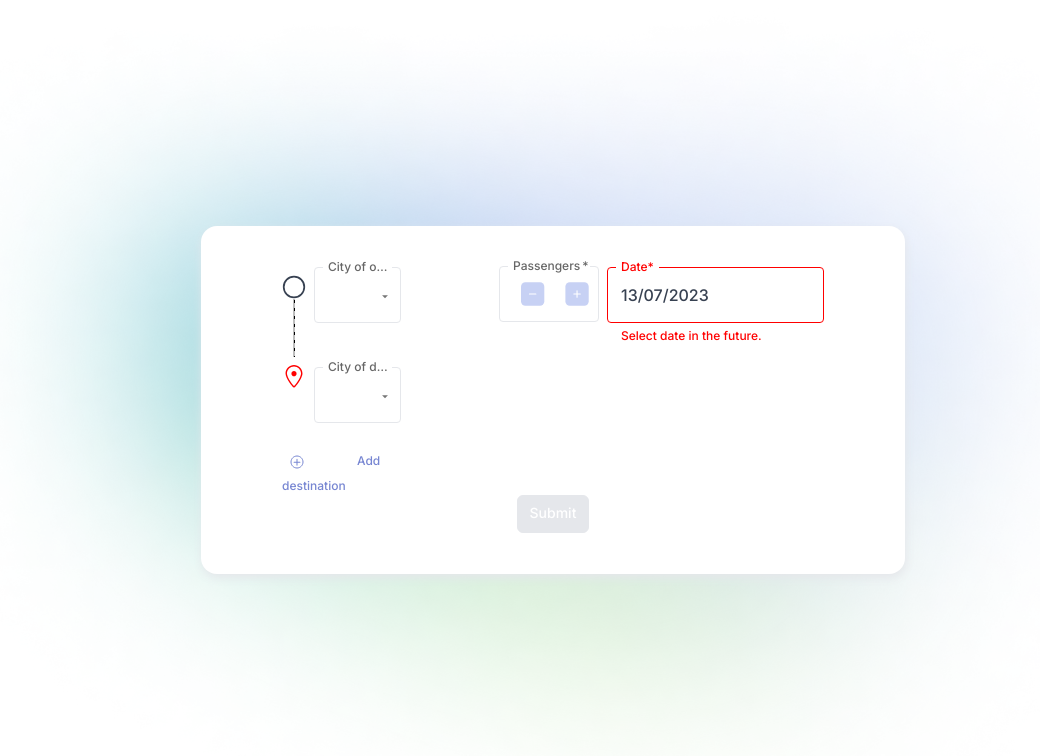
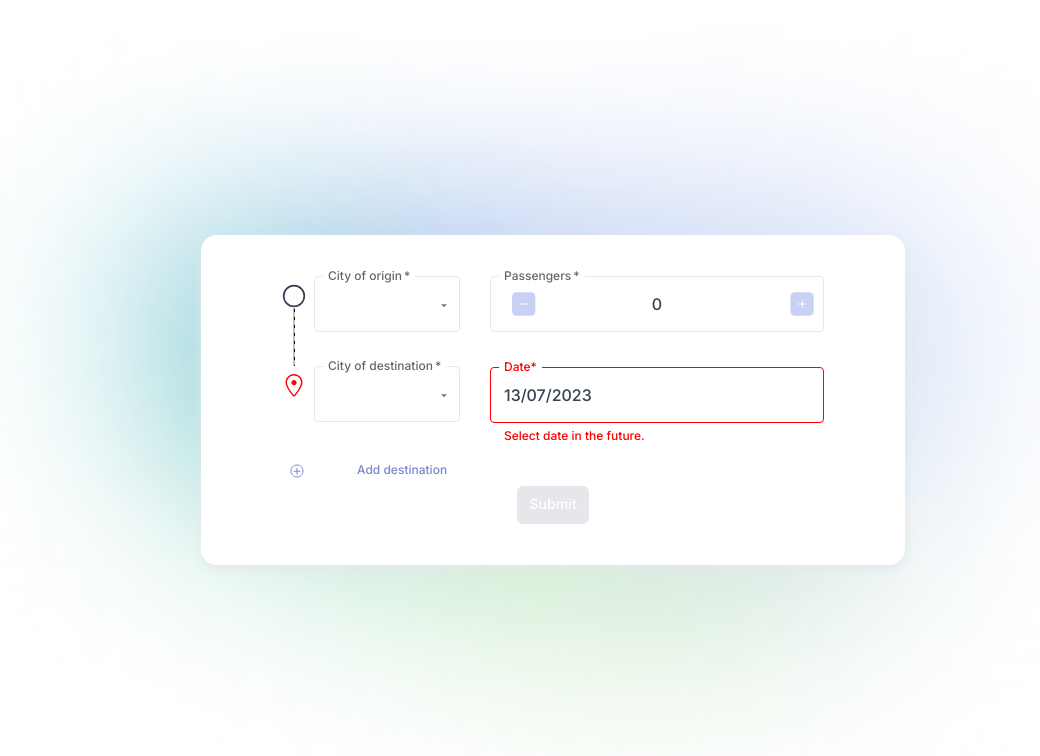
Before and after one commit to pepitz/trip-planner, a React (Create React App) app: page / in a window 1280 px wide. Shown: the top 756 px of the page, without its empty margins (87-1127 px from the left). Built offline with nearby package versions, Linux system fonts and the light colour scheme.

Commit message:
fix: form styling

```diff
--- a/src/components/AddDestinationButton/AddDestinationButton.scss
+++ b/src/components/AddDestinationButton/AddDestinationButton.scss
@@ -1,6 +1,5 @@
 .path__container--add-city {
   display: flex;
-  align-items: center;
 
   label {
     font-size: 1.2rem;
--- a/src/components/AddDestinationButton/AddDestinationButton.tsx
+++ b/src/components/AddDestinationButton/AddDestinationButton.tsx
@@ -13,11 +13,7 @@ const AddDestinationButton = ({
   handleAddCity,
 }: IAddDestinationButton): JSX.Element => {
   return (
-    <Box
-      sx={{ color: 'others.purpleDark' }}
-      component="section"
-      className="path__container--add-city"
-    >
+    <Box component="section" className="path__container--add-city">
       <label htmlFor="addButton">
         <IconButton id="addButton" onClick={handleAddCity}>
           <CustomIcon fill="transparent" icon={icons.plus_outlined} />
--- a/src/components/PassengersCounter/PassengersCounter.tsx
+++ b/src/components/PassengersCounter/PassengersCounter.tsx
@@ -4,7 +4,7 @@ import {
   OutlinedInput,
   FormHelperText,
 } from '@mui/material';
-import Box from '@mui/material/Box';
+
 import { useState } from 'react';
 
 import IconButton from '@mui/material/IconButton';
@@ -40,10 +40,8 @@ const PassengersCounter = ({
     });
 
   return (
-    <Box component="section" className="passengers-box">
     <FormControl
       required
-        sx={{ m: 1, width: 'auto' }}
       variant="outlined"
       error={isPassengersValid === false}
     >
@@ -92,7 +90,6 @@ const PassengersCounter = ({
       />
       <FormHelperText>{errorMsgPassengers}</FormHelperText>
     </FormControl>
-    </Box>
   );
 };
 
--- a/src/components/SearchForm/SearchForm.scss
+++ b/src/components/SearchForm/SearchForm.scss
@@ -27,9 +27,6 @@
             height: 1.4rem;
           }
         }
-        &__control:nth-child(1) {
-          margin-bottom: 2rem;
-        }
       }
       .MuiAutocomplete-option {
         background-color: #c7d1f4;
@@ -37,29 +34,33 @@
     }
   }
 
+  .passengersDate-wrapper {
+    display: flex;
+    flex-direction: column;
+    width: '25%';
     .passengers__container {
-    flex: 1;
       display: flex;
       flex-direction: column;
       align-items: center;
-    margin-left: 6rem;
 
       .passengers {
-      margin-top: -0.9rem;
         display: flex;
         flex-direction: column;
-      &-title {
-        margin: 0 0 00 4px;
-        padding: 0;
-        font-size: 1.2rem;
-        font-weight: 500;
-      }
       }
       input {
         text-align: center;
       }
       input::-webkit-inner-spin-button {
         display: none;
+      }
+    }
+
+    .datepicker__container {
+      display: flex;
+      margin-top: 3.2rem;
+      & > div {
+        flex: 1;
+      }
     }
   }
 }
--- a/src/components/SearchForm/SearchForm.tsx
+++ b/src/components/SearchForm/SearchForm.tsx
@@ -85,8 +85,8 @@ const SearchForm = () => {
             <AddDestinationButton handleAddCity={handleAddCity} />
           </Box>
 
-          <Box component="section" className="passengers__container">
-            <Box className="passengers">
+          <Box component="section" className="passengersDate-wrapper">
+            <Box component="article" className="passengers__container">
               <PassengersCounter
                 numberPassengers={numberPassengers}
                 setNumberPassengers={setNumberPassengers}
@@ -94,13 +94,13 @@ const SearchForm = () => {
                 isPassengersValid={isPassengersValid}
               />
             </Box>
-          </Box>
-          <Box className="datepicker">
-            <DateSelector
-              date={date}
-              setDate={setDate}
-              isDateValid={isDateValid}
-            />
+            <Box component="article" className="datepicker__container">
+              <DateSelector
+                date={date}
+                setDate={setDate}
+                isDateValid={isDateValid}
+              />
+            </Box>
           </Box>
         </Box>
         <Box component="section" className="form--submit">
```
Lines whose indentation alone changed are shown as unchanged.
